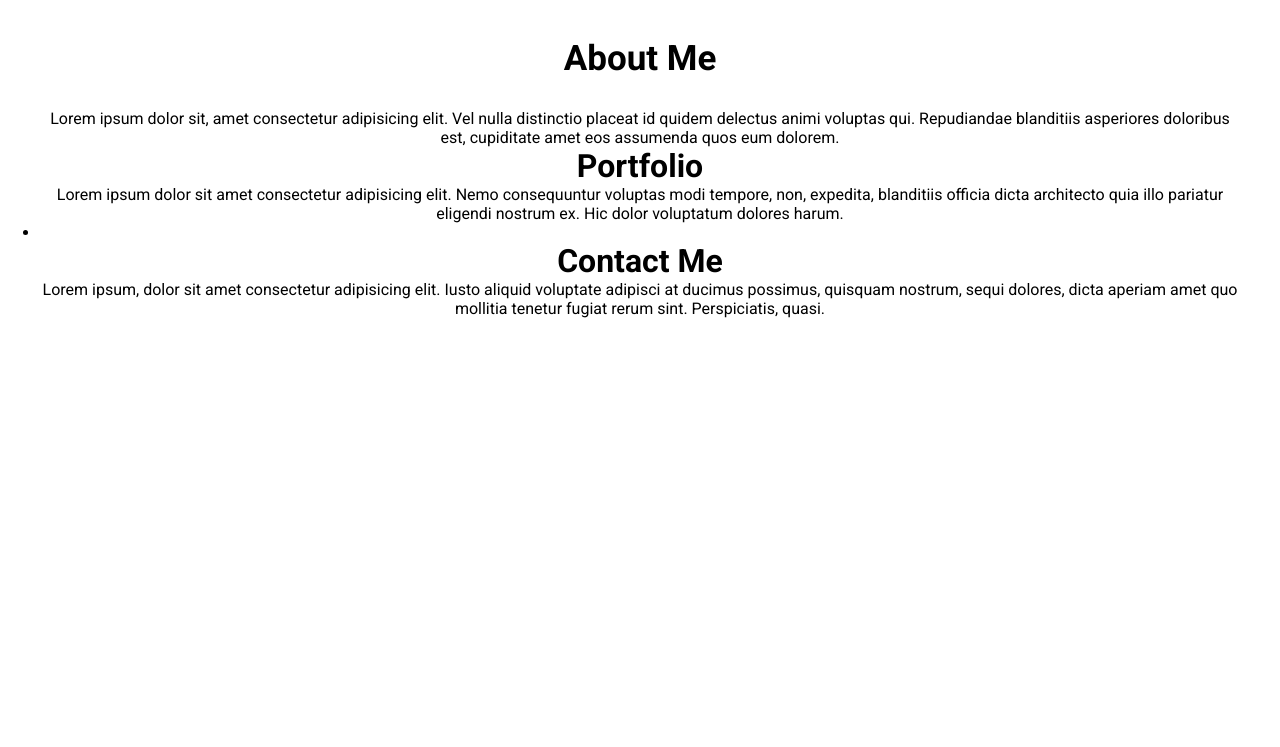
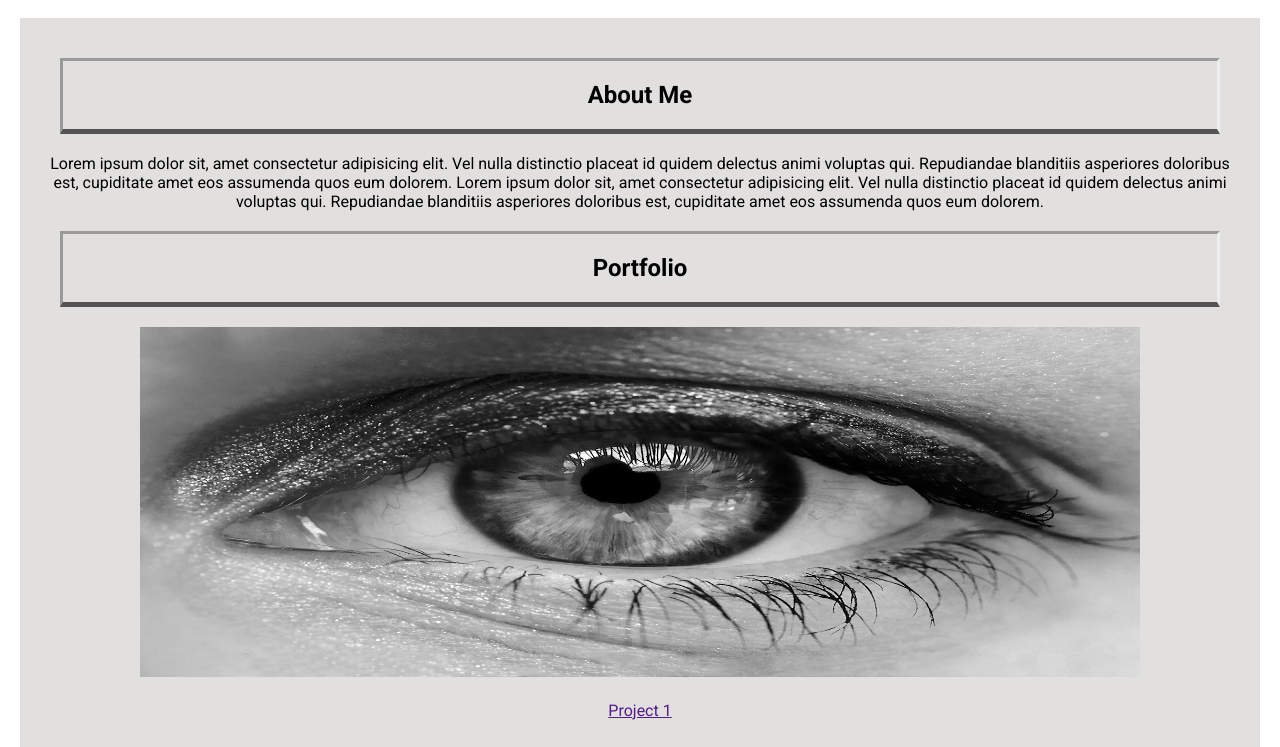
Before and after one commit to Lferg98/web-portfolio, a plain HTML site: page index.html in a window 1280 px wide. Shown: the part 761-1508 px from the top of the page. Before the commit the page ends 1119 px from the top, so only its background shows below. Drawn offline with Linux system fonts and the light colour scheme.

Commit message:
further adjusted image flexboxes

```diff
--- a/index.html
+++ b/index.html
@@ -29,7 +29,7 @@
         <section class="first-container">
             <div class="first-container-left">
                 <div class="title-text">
-                    <h1> Hello <span> World </span></h1>
+                    <h1> Hello my name is <br><span> Lachlan Ferguson </span></h1>
                     <p>This is my official Portfolio Website to so show all
                         <br> my work throughtout the coding bootcamp
 
@@ -47,35 +47,50 @@
     </header>
 
     <main class="main-container">
-        <div class="main-top">
-            <div class="about-me">
-                <h2>About Me</h2>
-                <p>Lorem ipsum dolor sit, amet consectetur adipisicing elit. Vel nulla distinctio placeat id quidem
-                    delectus animi voluptas qui. Repudiandae blanditiis asperiores doloribus est, cupiditate amet eos
-                    assumenda quos eum dolorem.</p>
-
-            </div>
-
+        <div class="about-me">
+            <h2>About Me</h2>
+            <p>Lorem ipsum dolor sit, amet consectetur adipisicing elit. Vel nulla distinctio placeat id quidem
+                delectus animi voluptas qui. Repudiandae blanditiis asperiores doloribus est, cupiditate amet eos
+                assumenda quos eum dolorem. Lorem ipsum dolor sit, amet consectetur adipisicing elit. Vel nulla distinctio placeat id quidem
+                delectus animi voluptas qui. Repudiandae blanditiis asperiores doloribus est, cupiditate amet eos
+                assumenda quos eum dolorem.</p>
         </div>
 
         <div class="middle-container">
             <div class="portfolio">
-                <h1>Portfolio</h1>
-                <p>Lorem ipsum dolor sit amet consectetur adipisicing elit. Nemo consequuntur voluptas modi tempore,
-                    non, expedita, blanditiis officia dicta architecto quia illo pariatur eligendi nostrum ex. Hic dolor
-                    voluptatum dolores harum.</p>
+                <h2>Portfolio</h2>
 
-                    <ul>
-                        <li>
-                            <img src="" alt="">
-                        </li>
-                    </ul>
+                <div class="work-photos">
+                    <a href="" class="img1 relative">
+                        <img  src="images/grey-scale.jpg" alt="">
+                        <p>Project 1</p>
+                    </a>
+                    <a href="" class=" relative">
+                        <img src="images/grey-scale2.jpg" alt="">
+                        <p>Project 2</p>
+                    </a>
+                    <a href="" class="relative">
+                        <img src="images/grey-scale3.jpg" alt="">
+                        <p>Project 3</p>
+                        </a>
+                    <a href="" class="relative">
+                        <img src="images/grey-scale4.jpg" alt="">
+                        <p>Project 4</p>
+                    </a>
+                    <a href="" class="relative">
+                        <img src="images/grey-scale5.jpg" alt="">
+                        <p>Project 5</p>
+                    </a>
+
+
+
+                </div>
             </div>
         </div>
 
         <div class="last=container">
             <div class="contact-me">
-                <h1>Contact Me</h1>
+                <h2>Contact Me</h2>
                 <p>Lorem ipsum, dolor sit amet consectetur adipisicing elit. Iusto aliquid voluptate adipisci at ducimus
                     possimus, quisquam nostrum, sequi dolores, dicta aperiam amet quo mollitia tenetur fugiat rerum
                     sint. Perspiciatis, quasi.</p>
--- a/style.css
+++ b/style.css
@@ -94,201 +94,65 @@ main{
     padding: 20px;
     margin: 20px;
     text-align: center;
+    background: rgb(226, 223, 223);
 }
 
-main h1 {
-
-}
-
-.about-me h2 {
-    font-size: 35px;
+.main-container h2 {
     color: black;
-    margin-bottom: 30px;
-}
-
-
-
-
-
-
-
-
-
-
-
-
-
-/*
-* {
-    margin: 0;
-    padding: 0;
-    font-family: "Roboto", sans-serif;
-
-}
-
-body {
-    width: 100%;
-    height: 100%;
-    background-size: cover;
-    background-position: center;
-    background: url("./images/background-image.png")
-}
-
-.header {
-    position: relative;
-    width: 100%;
-    height: 100%;
-
+    margin: 20px;
+    padding: 20px;
+    border-bottom: 5px solid black;
+    border-style: inset;
 
 
 }
 
-nav {
 
-    padding: 20px;
-    align-items: center;
-    text-align: center;
+.portfolio p  {
+   margin-bottom: 30px;
+}
+
+.work-photos {
+    display:flex;
+    flex-direction: row;
+    flex-wrap: wrap;
+    width: 1000px;
+    margin-left: auto;
+    margin-right: auto;
+    justify-content: space-between;
+    gap: 20px
+}
+
+.work-photos img {
+    height: 350px;
+    width: 350px;
+    transform: scale(1);
+    transition: 0.2s all;
+}
+
+.work-photos img:hover {
+    transform: scale(1.1);
+    border: yellow;
 
 }
 
-
-ul {
-    display: flex;
-    list-style: none;
-    margin: 20px 525px;
-    justify-content: space-between;
+.contact-me  {
 
 }
 
-nav ul li a {
-    text-decoration: none;
-    color: white;
-    font-weight: bold;
+.img1 {
+    flex-grow: 20;
+    flex-basis: 60rem;
 }
 
-
-
-.title {
-    margin-left: 8%;
-    margin-top: 15%;
-    display: flex;
-    flex-direction: column;
-    align-items: flex-start;
-
-
+.relative p {
+    position: relative;
+    top: 20px;
+    bottom: 20px;
+    text-decoration: none;
+    list-style-type: none;
 }
 
-.title h1 {
-    font-size: 50px;
-    color: white;
-    margin-bottom: 20px;
+.img1 img {
+    width: 100%;
 }
-
-span {
-    color: rgb(223, 223, 63);
-}
-
-.title p {
-    color: white;
-    line-height: 22px;
-}
-
-.title a {
-    background: #101111;
-    padding: 10px 18px;
-    text-decoration: none;
-    font-weight: bold;
-    color: #eff4fd;
-    display: inline-block;
-    margin: 30px 0;
-    border-radius: 5px;
-}
-
-.profile-pic {
-   display:flex
-
-
-}
-
-.main-container {
-    display: flex;
-}
-
-
-
-
-
-
-.images:hover .man {}
-
-
-
-
-
-
-
-
-
-
-
-
-/*html {
-  font-size: 10px;
-
-}
-
-body {
-
-    font-family: "Roboto", sans-serif;
-}
-
-.container-1 {
-max-width: 100%;
-margin: 0 auto;
-padding: 0 3rem;
-margin-top: 4rem;
-text-align: center;
-background: url("./images/background-image.png");
-background-position: 0 1000px;
-}
-
-h1 {
-    color: #398f51;
-    font-size: 5rem;
-    font-weight: 700;
-    letter-spacing: 8px;
-    margin-bottom: 2rem;
-}
-
-h2 {
-    color: #777;
-    font-size: 4rem;
-    font-weight: 400;
-}
-
-.image {
-    margin-top: 10rem;
-    margin-bottom: 5rem;
-}
-
-p {
-    font-size: 2rem;
-    color: #fff;
-    line-height: 5rem;
-    margin-bottom: 5rem;
-}
-
-.btn {
-    display: inline-block;
-    padding: 2.7rem 7.5rem;
-    background: #f6f6f6;
-    font-size: 2rem;
-    text-decoration: none;
-    color: #398f51;
-    border-radius: 10px;
-    transition: background 0.5s;
-}
-
-.btn:hover{
-    background: #dadada;
-}
```
Also changed, not shown: images/grey-scale.jpg (added), images/grey-scale2.jpg (added), images/grey-scale3.jpg (added), images/grey-scale4.jpg (added), images/grey-scale5.jpg (added).
